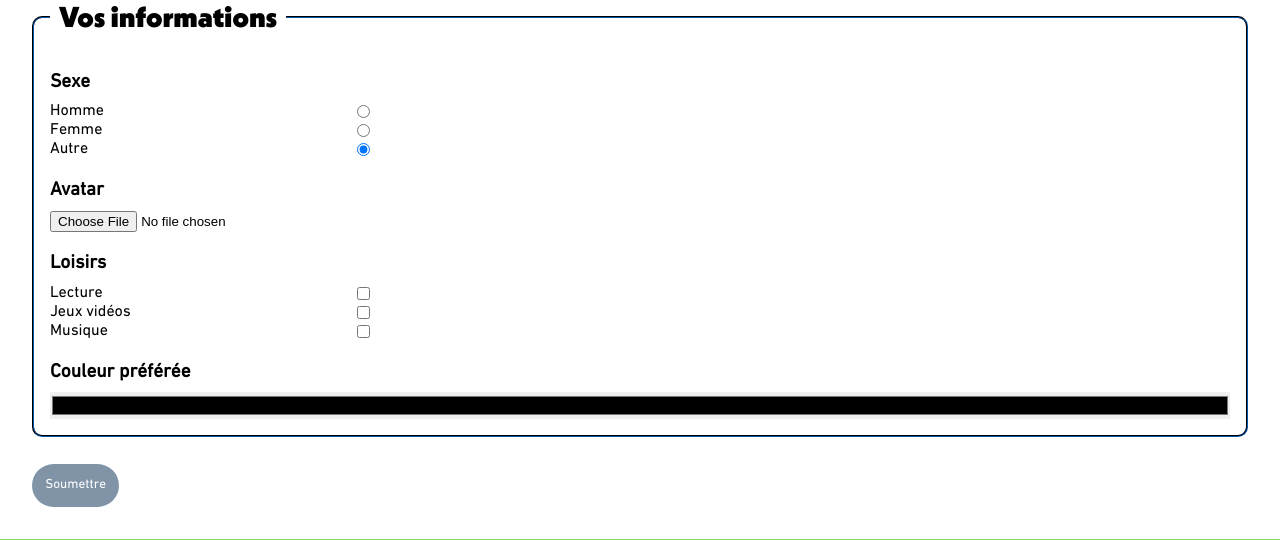
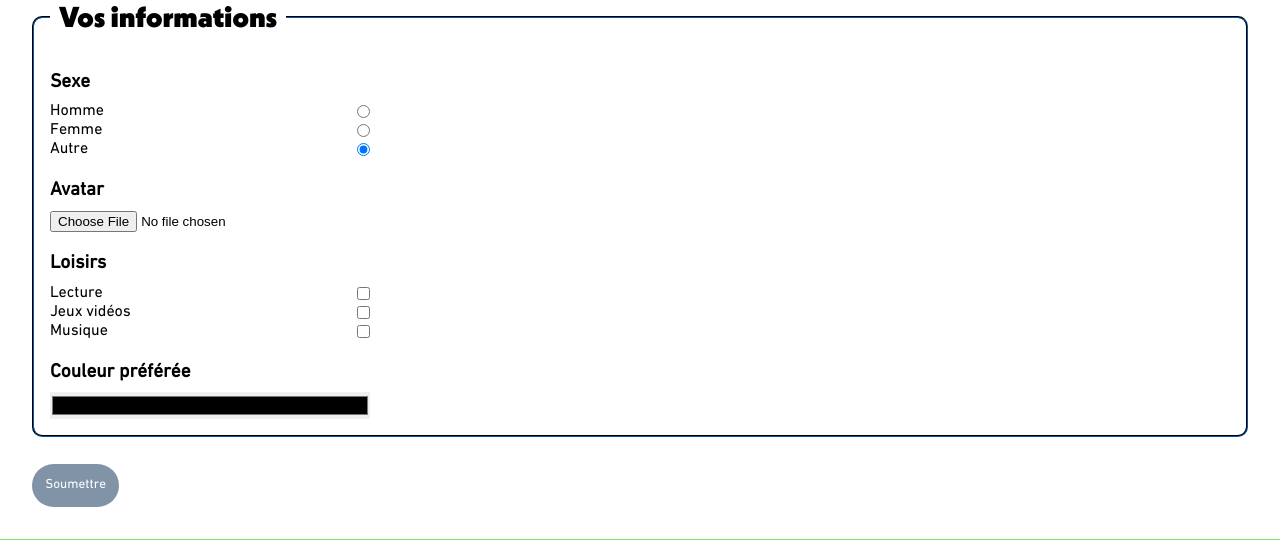
Before and after one commit to guiphaniel/kiwi-info, a PHP site: page /inscription.html in a window 1280 px wide. Shown: the part 1090-1630 px from the top of the page. Run offline with PHP 8.4, Linux system fonts and the light colour scheme.

Commit message:
fix color input max width

```diff
--- a/css/style.css
+++ b/css/style.css
@@ -577,6 +577,10 @@ form fieldset textarea{
     outline-color: var(--color-nav);
 }
 
+#couleur {
+    max-width: 24em;
+}
+
 button {
     margin-top: 2em;
     border: none;
```
